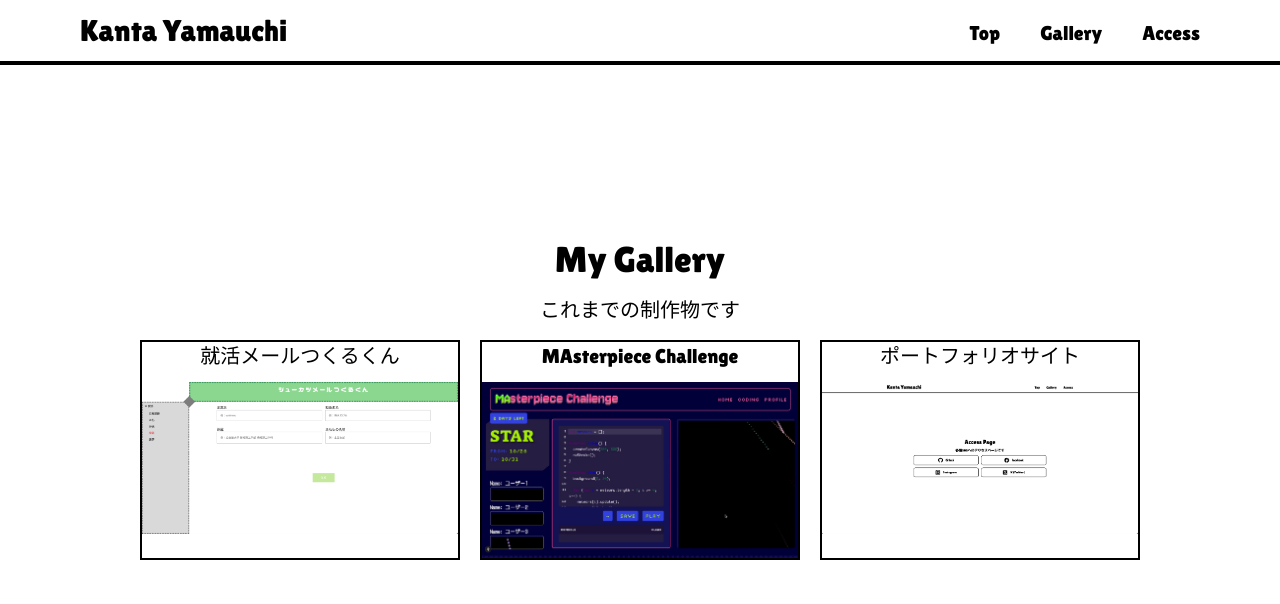
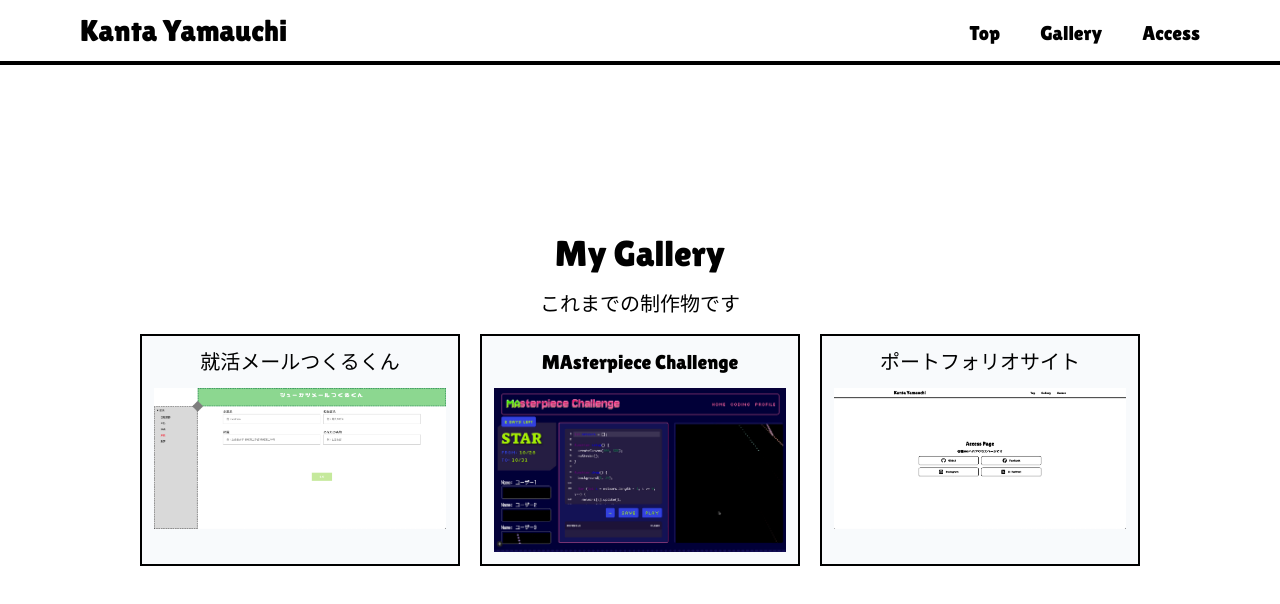
Before and after one commit to k4nkan/kanta_portfolio, a Next.js app in the folder my-app/: page /gallery in a window 1280 px wide. Shown: the top 604 px of the page. Built offline with nearby package versions, Linux system fonts and the light colour scheme; a web font is replaced by a local one.

Commit message:
#61 ギャラリーページの画像サイズの調整

```diff
--- a/my-app/src/components/GalleryLinks.tsx
+++ b/my-app/src/components/GalleryLinks.tsx
@@ -37,18 +37,18 @@ const GalleryLinks: React.FC<GalleryLinksProps> = ({
       <motion.div
         {...BigButtonAnimation}
         onClick={() => setDetailOpen(true)}
-        className="flex flex-col gap-3 cursor-pointer border-2 border-black"
+        className="flex flex-col bg-slate-50 cursor-pointer border-2 border-black"
       >
-        <div className="text-md md:text-xl text-center">{title}</div>
+        <div className="text-md md:text-xl text-center pt-3">{title}</div>
         <div className="h-full">
-          <img src={img} alt={altText} />
+          <img src={img} alt={altText} className="p-3" />
         </div>
       </motion.div>
 
       {detailOpen && (
         <div
           onClick={() => setDetailOpen(false)}
-          className="fixed inset-0 bg-black bg-opacity-50 flex justify-center items-center z-50"
+          className="flex fixed inset-0 bg-black bg-opacity-50 justify-center items-center z-50"
         >
           <div
             onClick={(e) => e.stopPropagation()}
```
